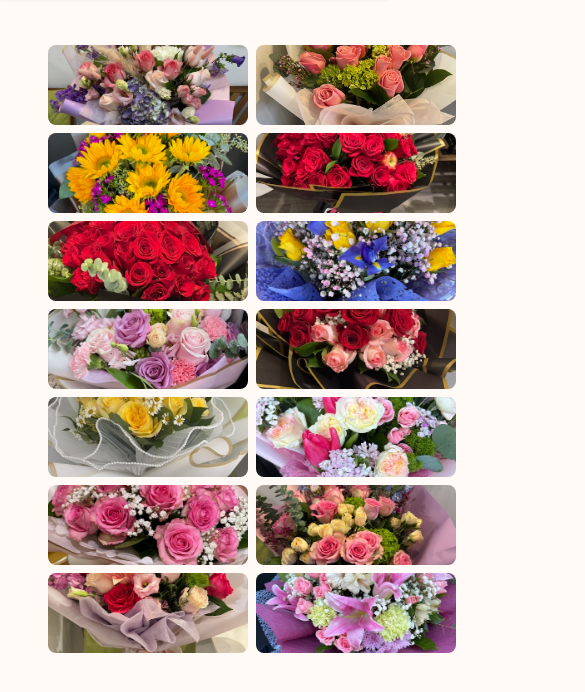
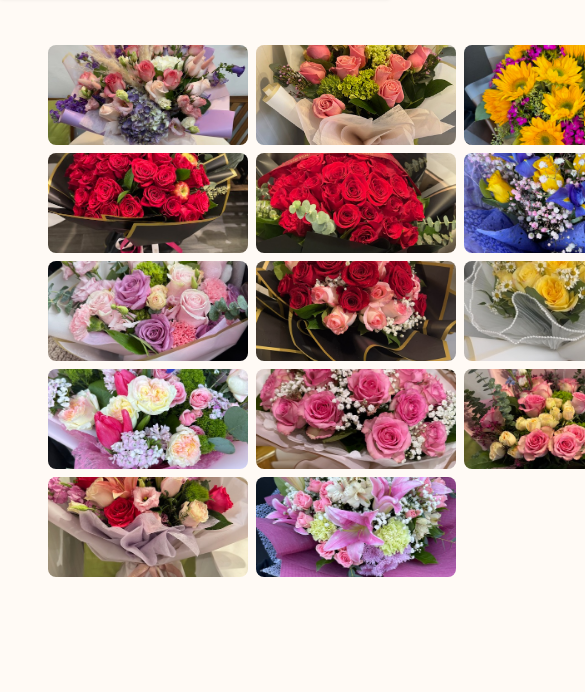
Before and after one commit to delren01/flowersByAndie, a plain HTML site: page bouquets.html in a window 390 px wide. Shown: the part 150-842 px from the top of the page, 585 px wide, since content can reach past the window. Drawn offline with nearby package versions, Linux system fonts and the light colour scheme.

Commit message:
Changed grid template

```diff
--- a/css/styles.css
+++ b/css/styles.css
@@ -69,12 +69,12 @@ h1, h2, h3 {
 
 @media (max-width: 480px) {
     .gallery{
-        grid-template-columns: repeat(2, 1fr);
+        grid-template-columns: repeat(3, 1fr);
         gap: 8px;
     }
 
     .gallery img {
-        height: 80px;
+        height: 100px;
     }
 }
 
```
